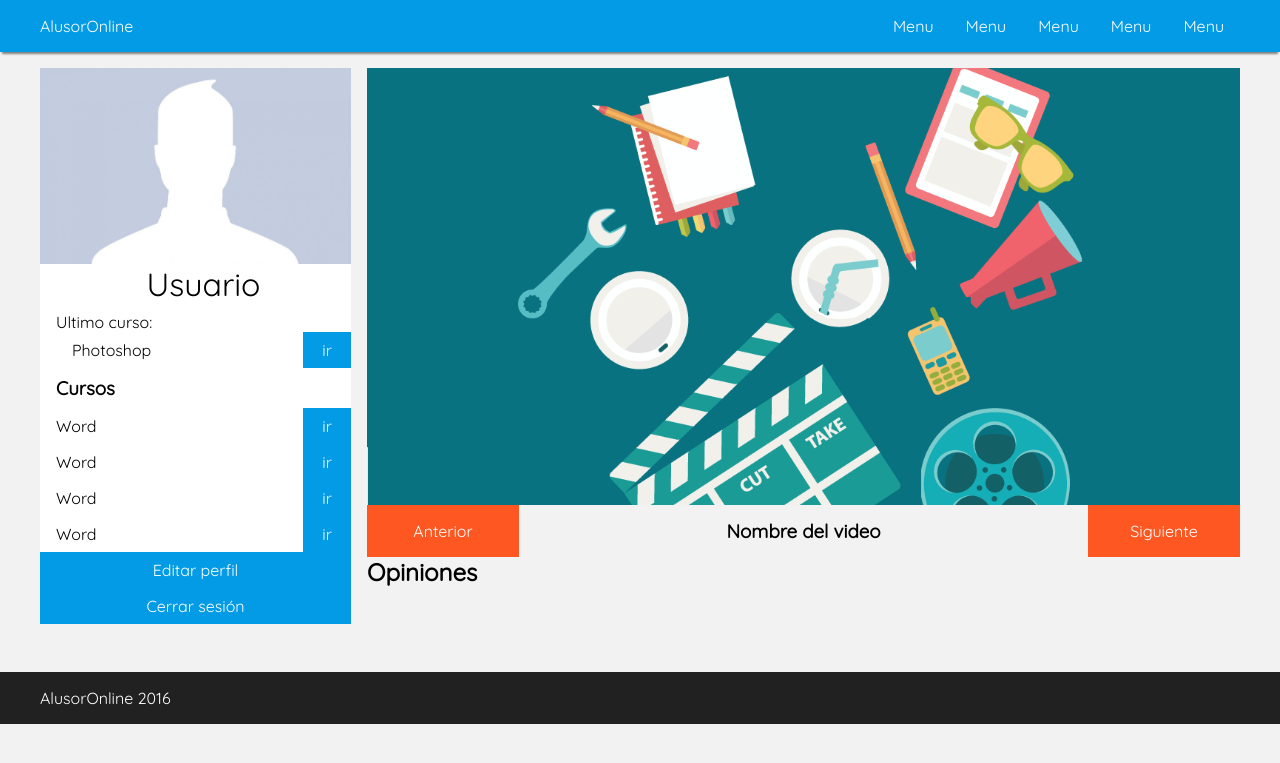
After one commit to alusor/Paideia, a PHP site: page /vistaVideo.html in a window 1280 px wide. The commit adds this page. Shown: the top 763 px of the page. Run offline with PHP 8.4, Linux system fonts and the light colour scheme; some web fonts are replaced.

Commit message:
Agregada vista para los videos

```diff
--- a/style.css
+++ b/style.css
@@ -142,3 +142,25 @@ footer{
     padding: 1rem;
     background: #212121;
 }
+#video{
+    width: 100%;
+    display: flex;
+    flex-direction: column;
+}
+#video img{
+    width: 100%;
+
+}
+.botones{
+    display: flex;
+    justify-content: space-between;
+    align-items: center;
+}
+.botones a{
+    text-align: center;
+    text-decoration: none;
+    color: white;
+    background: #FF5722;
+    min-width: 120px;
+    padding: 1rem;
+}
--- /dev/null
+++ b/vistaVideo.html
@@ -0,0 +1,63 @@
+<!DOCTYPE html>
+<html lang="en">
+<head>
+    <meta charset="UTF-8">
+    <title>Document</title>
+    <link rel="stylesheet" href="style.css">
+</head>
+<body>
+    <header>
+        <nav>
+            <div class="container">
+                <div class="navbar">
+                    <div class="marca">
+                        AlusorOnline
+                    </div>
+                    <div class="menu">
+                        <a href="">Menu</a>
+                        <a href="">Menu</a>
+                        <a href="">Menu</a>
+                        <a href="">Menu</a>
+                        <a href="">Menu</a>
+                    </div>
+                </div>
+            </div>
+        </nav>
+    </header>
+    <main>
+        <div class="container">
+            <aside>
+                <img src="img/perfil.jpg" alt="">
+                <nav>
+                    <span class="user">Usuario</span>
+                    <span>Ultimo curso:<li>Photoshop<a href="">ir</a></li></span>
+                    <span><h3>Cursos</h3></span>
+                    <li>Word <a href="">ir</a></li>
+                    <li>Word <a href="">ir</a></li>
+                    <li>Word <a href="">ir</a></li>
+                    <li>Word <a href="">ir</a></li>
+                    <a href="">Editar perfil</a>
+                    <a href="">Cerrar sesión</a>
+                </nav>
+
+            </aside>
+            <article id="video">
+                <img src="img/tutorial.png" alt="">
+                <section class="botones">
+                    <a href="">Anterior</a>
+                    <h3>Nombre del video</h3>
+                    <a href="">Siguiente</a>
+                </section>
+                <section class="comentarios">
+                    <h2>Opiniones</h2>
+                </section>
+            </article>
+        </div>
+    </main>
+    <footer>
+        <div class="container">
+            AlusorOnline 2016
+        </div>
+    </footer>
+</body>
+</html>
```
Also changed, not shown: img/tutorial.png (added), 2 other files.
